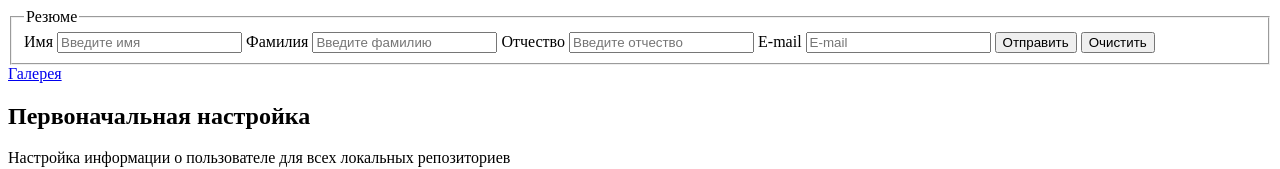
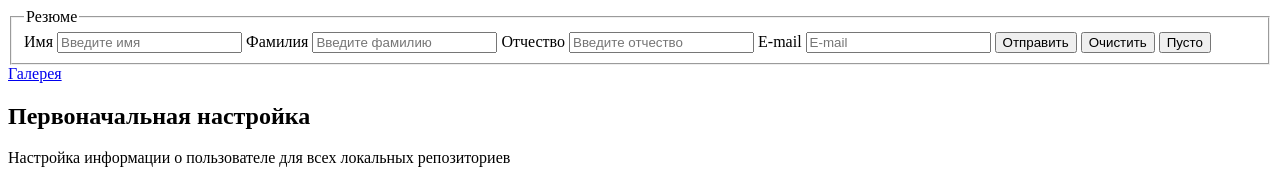
Before and after one commit to MishaTisha/lesson5, a plain HTML site: page index.html in a window 1280 px wide. Shown: the top 169 px of the page. Drawn offline with Linux system fonts and the light colour scheme.

Commit message:
Add button

```diff
--- a/index.html
+++ b/index.html
@@ -14,6 +14,7 @@
         <label>E-mail <input type="email" name="email" placeholder="E-mail" /></label>
         <button type="submit">Отправить</button>
         <button type="reset">Очистить</button>
+        <button type="button">Пусто</button>
       </fieldset>
       <div>
         <a href="gallery.html">Галерея</a>
```
